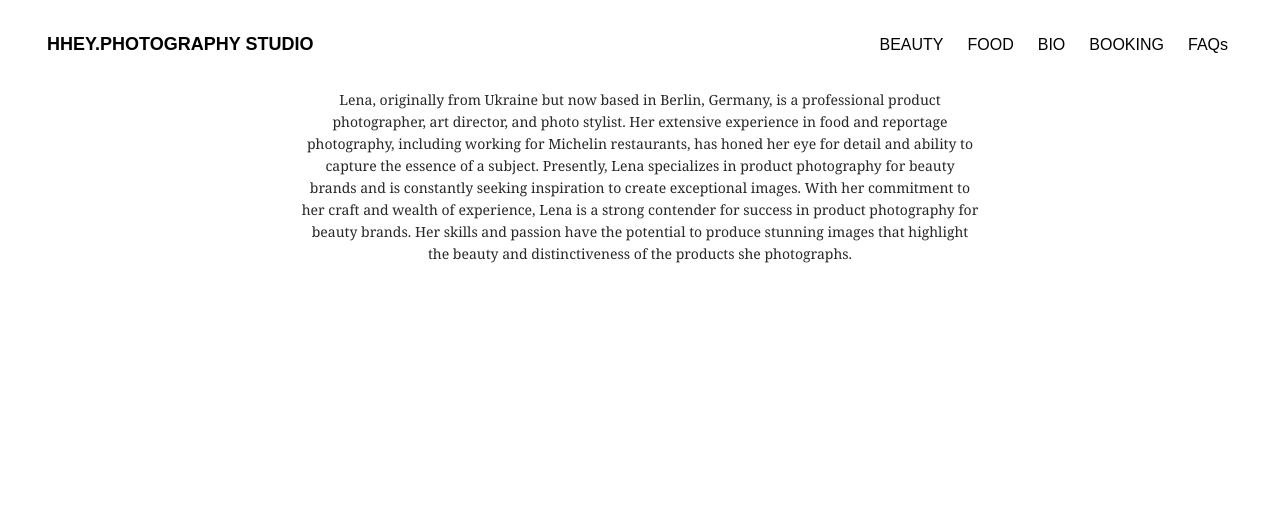
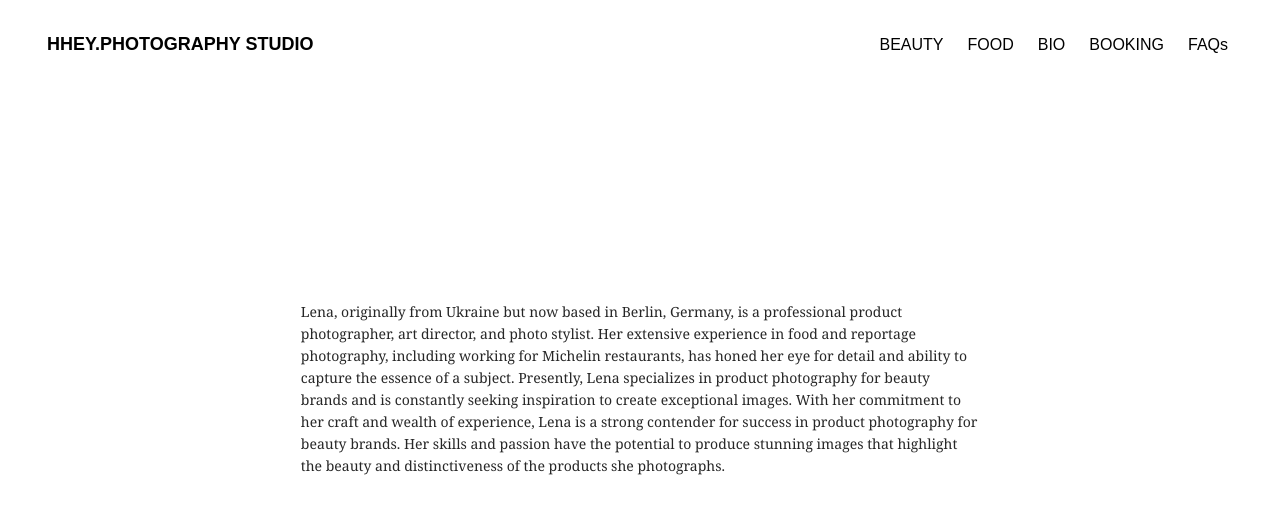
Before and after one commit to AlexLeonkov/nextportfolio2, a Next.js app: page /info in a window 1280 px wide. Shown: the top 514 px of the page. Built offline with nearby package versions, Linux system fonts and the light colour scheme; a web font is replaced by a local one.

Commit message:
inof cwenter

```diff
--- a/src/screens/Info/Info.module.css
+++ b/src/screens/Info/Info.module.css
@@ -5,10 +5,12 @@
   font-size: 14px;
   font-variant: tabular-nums;
   line-height: 1.5715;
-
   width: 53%;
   margin: auto;
-  text-align: center;
+  height: 100vh;
+  display: flex;
+  align-items: center;
+  margin-top: -100px;
 }
 
 @media screen and (max-width: 768px) {
```
